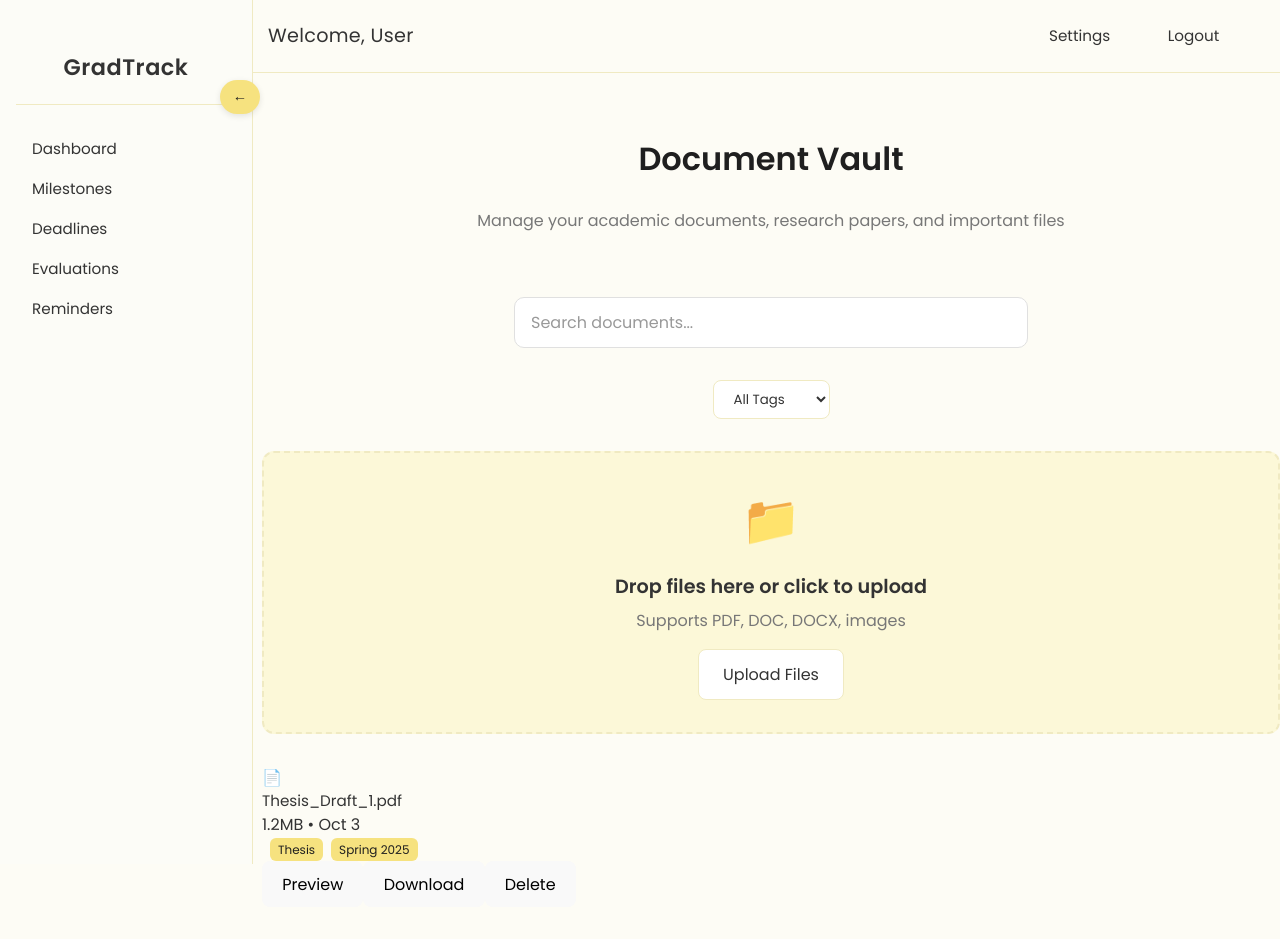
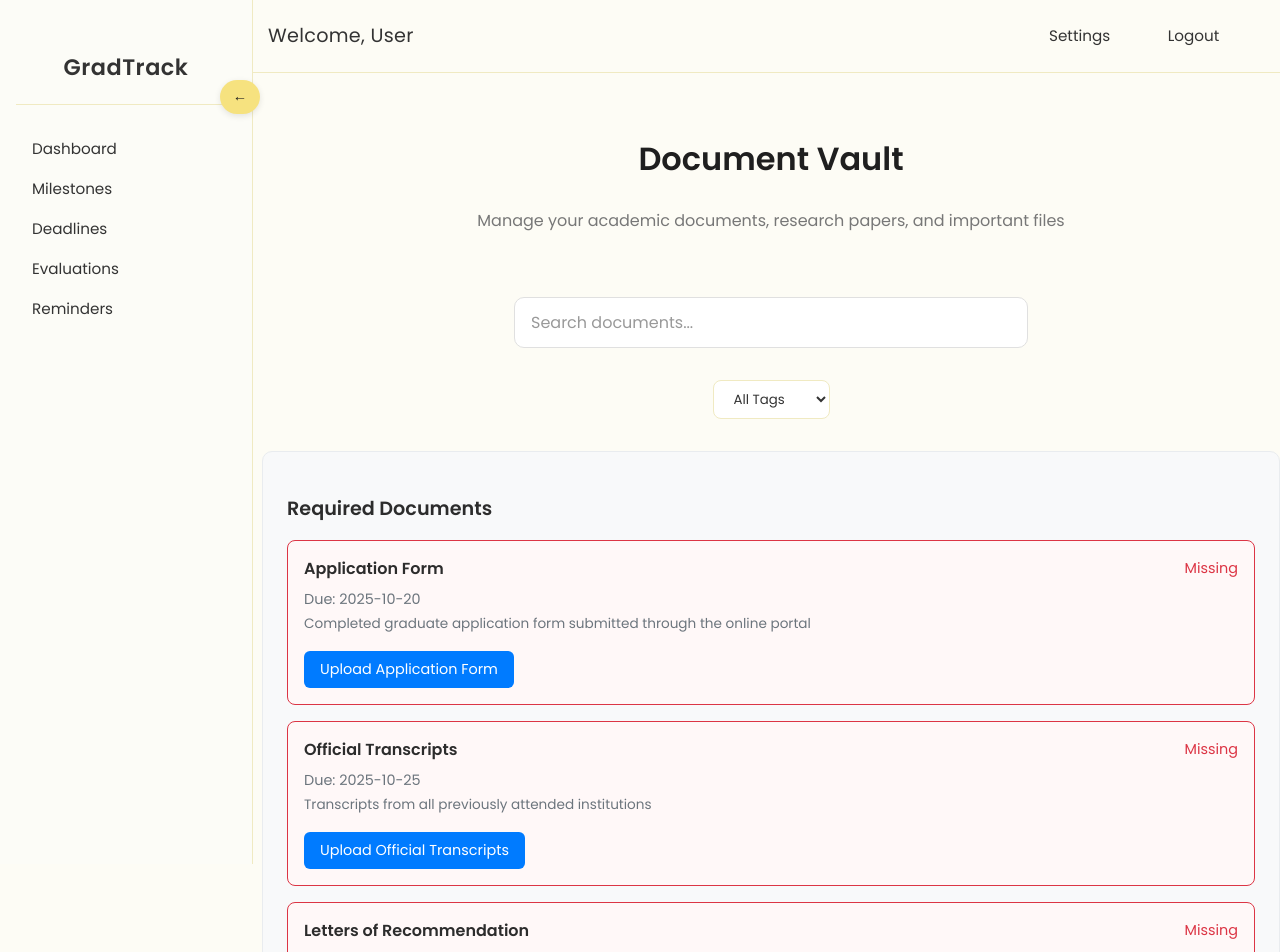
Before and after one commit to MJHabermann/GradTrack, a React (Vite) app in the folder frontend/gradtrack-app/: page /documents in a window 1280 px wide. Shown: the top 952 px of the page. Built offline with nearby package versions, Linux system fonts and the light colour scheme.

Commit message:
document vault required docs

```diff
--- a/frontend/gradtrack-app/src/pages/Documents.css
+++ b/frontend/gradtrack-app/src/pages/Documents.css
@@ -131,3 +131,253 @@
     cursor: pointer;
     transition: all 0.2s ease;
   }
+
+  /* Files Grid */
+.files-grid {
+  display: grid;
+  grid-template-columns: repeat(auto-fill, minmax(300px, 1fr));
+  gap: 1.5rem;
+  margin-top: 2rem;
+}
+
+.file-card {
+  background-color: var(--white);
+  border: 1px solid var(--border-soft);
+  border-radius: 12px;
+  padding: 1.5rem;
+  transition: all 0.2s ease;
+}
+
+.file-card:hover {
+  box-shadow: 0 4px 12px rgba(0, 0, 0, 0.1);
+  transform: translateY(-2px);
+}
+
+.file-header {
+  display: flex;
+  align-items: flex-start;
+  gap: 1rem;
+  margin-bottom: 1rem;
+}
+
+.file-icon {
+  font-size: 2rem;
+  flex-shrink: 0;
+}
+
+.file-info {
+  flex: 1;
+}
+
+.file-name {
+  font-weight: 600;
+  color: var(--text-dark);
+  margin-bottom: 0.5rem;
+  word-break: break-word;
+}
+
+.file-meta {
+  color: var(--text-muted);
+  font-size: 0.9rem;
+  margin-bottom: 0.5rem;
+}
+
+.file-tags {
+  display: flex;
+  gap: 0.5rem;
+  flex-wrap: wrap;
+}
+
+.file-tag {
+  background-color: var(--soft-yellow);
+  color: var(--text-dark);
+  padding: 0.25rem 0.5rem;
+  border-radius: 4px;
+  font-size: 0.8rem;
+}
+
+.file-actions {
+  display: flex;
+  gap: 0.5rem;
+  flex-wrap: wrap;
+  justify-content: center;
+}
+
+.action-btn {
+  background-color: var(--white);
+  border: 1px solid var(--border-soft);
+  border-radius: 6px;
+  padding: 0.5rem 1rem;
+  color: var(--text-dark);
+  font-family: 'Poppins', sans-serif;
+  font-size: 0.9rem;
+  cursor: pointer;
+  transition: all 0.2s ease;
+}
+
+.action-btn:hover {
+  background-color: var(--soft-yellow);
+}
+
+.action-btn.delete {
+  color: #dc3545;
+  border-color: #dc3545;
+}
+
+.action-btn.delete:hover {
+  background-color: #dc3545;
+  color: white;
+}
+
+/* Required Documents Section */
+.required-documents-section {
+  margin-bottom: 2rem;
+  padding: 1.5rem;
+  background-color: #f8f9fa;
+  border-radius: 10px;
+  border: 1px solid #e9ecef;
+}
+
+.required-documents-section h3 {
+  margin-bottom: 1rem;
+  color: #2c2c2c;
+  font-size: 1.2rem;
+}
+
+.required-docs-list {
+  display: flex;
+  flex-direction: column;
+  gap: 1rem;
+}
+
+.required-doc-item {
+  background-color: white;
+  border: 1px solid #dee2e6;
+  border-radius: 8px;
+  padding: 1rem;
+  transition: all 0.2s ease;
+}
+
+.required-doc-item.completed {
+  border-color: #28a745;
+  background-color: #f8fff9;
+}
+
+.required-doc-item.pending {
+  border-color: #dc3545;
+  background-color: #fff8f8;
+}
+
+.doc-header {
+  display: flex;
+  justify-content: space-between;
+  align-items: center;
+  margin-bottom: 0.5rem;
+}
+
+.doc-name {
+  font-weight: 600;
+  color: #2c2c2c;
+}
+
+.doc-status {
+  font-size: 0.9rem;
+  font-weight: 500;
+}
+
+.doc-status.completed {
+  color: #28a745;
+}
+
+.doc-status.pending {
+  color: #dc3545;
+}
+
+.doc-details {
+  display: flex;
+  flex-direction: column;
+  gap: 0.25rem;
+  margin-bottom: 1rem;
+}
+
+.due-date {
+  font-size: 0.9rem;
+  color: #6c757d;
+  font-weight: 500;
+}
+
+.doc-description {
+  font-size: 0.85rem;
+  color: #6c757d;
+}
+
+.doc-actions {
+  display: flex;
+  gap: 0.5rem;
+}
+
+.upload-required-btn {
+  background-color: #007bff;
+  color: white;
+  border: none;
+  padding: 0.5rem 1rem;
+  border-radius: 6px;
+  font-size: 0.9rem;
+  cursor: pointer;
+  transition: background-color 0.2s ease;
+}
+
+.upload-required-btn:hover {
+  background-color: #0056b3;
+}
+
+.view-uploaded-btn {
+  background-color: #28a745;
+  color: white;
+  border: none;
+  padding: 0.5rem 1rem;
+  border-radius: 6px;
+  font-size: 0.9rem;
+  cursor: pointer;
+  transition: background-color 0.2s ease;
+}
+
+.view-uploaded-btn:hover {
+  background-color: #1e7e34;
+}
+
+/* Compliance Progress */
+.compliance-progress {
+  margin-bottom: 2rem;
+  padding: 1.5rem;
+  background-color: #e3f2fd;
+  border-radius: 10px;
+  border: 1px solid #bbdefb;
+}
+
+.compliance-progress h4 {
+  margin-bottom: 1rem;
+  color: #1976d2;
+  font-size: 1.1rem;
+}
+
+.progress-bar {
+  width: 100%;
+  height: 20px;
+  background-color: #e0e0e0;
+  border-radius: 10px;
+  overflow: hidden;
+  margin-bottom: 0.5rem;
+}
+
+.progress-fill {
+  height: 100%;
+  background-color: #28a745;
+  transition: width 0.3s ease;
+}
+
+.progress-text {
+  font-size: 0.9rem;
+  color: #1976d2;
+  font-weight: 500;
+}
--- a/frontend/gradtrack-app/src/pages/Documents.jsx
+++ b/frontend/gradtrack-app/src/pages/Documents.jsx
@@ -7,14 +7,76 @@ const Documents = () => {
   const [sidebarOpen, setSidebarOpen] = useState(true);
   const [isDragOver, setIsDragOver] = useState(false);
 
-  // Files state
-  const [files, setFiles] = useState([
-    { id: 1, name: 'Thesis_Draft_1.pdf', tag: 'Thesis', date: 'Oct 3', size: '1.2MB', type: 'pdf'},
-    { id: 2, name: 'Research_Notes.docx', tag: 'Research', date: 'Oct 1', size: '1.2MB', type: 'docx'},
-    { id: 3, name: 'Meeting_Notes.pdf', tag: 'Meeting', date: 'Sep 28', size: '1.2MB', type: 'pdf'},
+  // Files state statically set for testing
+  const [files, setFiles] = useState([]);
+  const [searchString, setSearchString] = useState('');
+
+  const fileTypes = ['application/pdf', 'application/docx', 'application/doc'];
+
+  // Required documents
+  const [requiredDocuments, setRequiredDocuments] = useState([
+    {
+      id: 1,
+      name: 'Application Form',
+      required: true,
+      dueDate: '2025-10-20',
+      fileTypes: ['pdf'],
+      description: 'Completed graduate application form submitted through the online portal',
+      status: 'pending',
+      uploaded: false
+    },
+    {
+      id: 2,
+      name: 'Official Transcripts',
+      required: true,
+      dueDate: '2025-10-25',
+      fileTypes: ['pdf'],
+      description: 'Transcripts from all previously attended institutions',
+      status: 'pending',
+      uploaded: false
+    },
+    {
+      id: 3,
+      name: 'Letters of Recommendation',
+      required: true,
+      dueDate: '2025-10-30',
+      fileTypes: ['pdf'],
+      description: 'Two or three signed recommendation letters from academic or professional references',
+      status: 'pending',
+      uploaded: false
+    },
+    {
+      id: 4,
+      name: 'Statement of Purpose',
+      required: true,
+      dueDate: '2025-11-05',
+      fileTypes: ['pdf', 'docx'],
+      description: 'Personal statement outlining academic goals and reasons for pursuing graduate study',
+      status: 'pending',
+      uploaded: false
+    },
+    {
+      id: 5,
+      name: 'Resume or CV',
+      required: true,
+      dueDate: '2025-11-10',
+      fileTypes: ['pdf', 'docx'],
+      description: 'Detailed record of academic background, research, and work experience',
+      status: 'pending',
+      uploaded: false
+    },
+    {
+      id: 6,
+      name: 'I-9 Employment Eligibility Verification',
+      required: true,
+      dueDate: '2025-08-15',
+      fileTypes: ['pdf'],
+      description: 'Employment eligibility verification (International students)',
+      status: 'pending',
+      uploaded: false
+    }
   ]);
 
-  const fileTypes = ['application/pdf', 'application/docx', 'application/doc', 'application/jpg', 'application/jpeg', 'application/png', 'application/gif', 'application/bmp', 'application/tiff', 'application/ico', 'application/webp'];
 
   // File dragging functionality
   const handleDragOver = (e) => {
@@ -41,7 +103,7 @@ const Documents = () => {
     window.open(file.url, '_blank');
   }
 
-  // Let user pick file from computer
+  // Let user pick file from local
   const handleFilePick = (e) => {
     e.preventDefault();
     const selectedFile = Array.from(e.target.files)[0];
@@ -53,14 +115,55 @@ const Documents = () => {
     setFiles(files.filter((file) => file.id !== id));
   }
 
+  // Download files
+  /*
+  * ID: file to download
+  */
+  const handleFileDownload = (id) => {
+    const file = files.find(f => f.id === id)
+    if (file && file.url) {
+      const link = document.createElement('a'); //create a html element
+      link.href = file.url; //href to file url
+      link.download = file.name; //set file name
+      link.click();
+    }
+  }
+
+  // Format file size
+  const formatFileSize = (bytes) => {
+    if (bytes === 0) return '0 Bytes';
+    const k = 1024;
+    const sizes = ['Bytes', 'KB', 'MB', 'GB'];
+    const i = Math.floor(Math.log(bytes) / Math.log(k));
+    return parseFloat((bytes / Math.pow(k, i)).toFixed(2)) + ' ' + sizes[i];
+  };
+
+  // Get file extension
+  const getFileExtension = (filename) => {
+    return filename.split('.').pop().toLowerCase();
+  };
+
+  // Search files logic
+  const fileSearch = files.filter(file => {
+    if (searchString === '') {
+      return true;
+    }
+    else {
+      return file.name.toLowerCase().includes(searchString.toLowerCase());
+    }
+
+  });
+
+
+
   // File upload handling
   const MAX_FILE_SIZE = 10 * 1024 * 1024; // 10MB
   const handleFileUpload = (file) => {
-    if(file.size > MAX_FILE_SIZE) {
+    if (file.size > MAX_FILE_SIZE) {
       alert('File size must be less than 10MB');
       return;
     }
-    if(!fileTypes.includes(file.type)) {
+    if (!fileTypes.includes(file.type)) {
       alert('File type must be pdf or docx');
       return;
     }
@@ -68,10 +171,11 @@ const Documents = () => {
     const newFile = {
       id: files.length + 1,
       name: file.name,
-        tag: file.tag,
-        date: file.date,
-        size: file.size,
-        type: file.type,
+      tag: 'Untagged',
+      date: new Date().toLocaleDateString(),
+      size: formatFileSize(file.size),
+      type: getFileExtension(file.name),
+      url: URL.createObjectURL(file),
     }
 
     setFiles([...files, newFile]);
@@ -96,6 +200,8 @@ const Documents = () => {
               type="text"
               placeholder="Search documents..."
               className="search-input"
+              value={searchString}
+              onChange={(e) => setSearchString(e.target.value)}
             />
           </div>
 
@@ -108,35 +214,72 @@ const Documents = () => {
             </select>
           </div>
 
+          {/* Required Documents Section */}
+          <div className="required-documents-section">
+            <h3>Required Documents</h3>
+            <div className="required-docs-list">
+              {requiredDocuments.map(doc => (
+                <div key={doc.id} className={`required-doc-item ${doc.uploaded ? 'completed' : 'pending'}`}>
+                  <div className="doc-header">
+                    <span className="doc-name">{doc.name}</span>
+                    <span className={`doc-status ${doc.status}`}>
+                      {doc.uploaded ? 'Uploaded' : 'Missing'}
+                    </span>
+                  </div>
+                  <div className="doc-details">
+                    <span className="due-date">Due: {doc.dueDate}</span>
+                    <span className="doc-description">{doc.description}</span>
+                  </div>
+                  <div className="doc-actions">
+                    {!doc.uploaded && (
+                      <button
+                        className="upload-required-btn"
+                        onClick={() => document.getElementById('file-input').click()}
+                      >
+                        Upload {doc.name}
+                      </button>
+                    )}
+                    {doc.uploaded && (
+                      <button className="view-uploaded-btn">View Document</button>
+                    )}
+                  </div>
+                </div>
+              ))}
+            </div>
+          </div>
+
           {/* Upload */}
           <div className="upload-section" onDragOver={handleDragOver} onDragLeave={handleDragLeave} onDrop={handleDrop}>
             <div className="upload-icon">📁</div>
             <div className="upload-text">Drop files here or click to upload</div>
             <div className="upload-subtext">Supports PDF, DOC, DOCX, images</div>
-            <input type = "file" onChange={handleFilePick} multiple id="file-input" style={{ display: 'none' }} />
+            <input type="file" onChange={handleFilePick} multiple id="file-input" style={{ display: 'none' }} />
             <button className="upload-btn" onClick={() => document.getElementById('file-input').click()}>Upload Files</button>
           </div>
 
           {/* Files Grid */}
           <div className="files-grid">
-            <div className="file-card">
+            {fileSearch.map((file) => (
+              <div key={file.id} className="file-card">
                 <div className="file-header">
                   <div className="file-icon">📄</div>
                   <div className="file-info">
-                  <div className="file-name">Thesis_Draft_1.pdf</div>
-                  <div className="file-meta">1.2MB • Oct 3</div>
+                    <div className="file-name">{file.name}</div>
+                    <div className="file-meta">{file.size} • {file.date}</div>
                     <div className="file-tags">
-                    <span className="file-tag">Thesis</span>
-                    <span className="file-tag">Spring 2025</span>
+                      <span className="file-tag">{file.tag}</span>
                     </div>
                   </div>
                 </div>
                 <div className="file-actions">
+                  {/*!-- Add preview if time permits
                 <button className="action-btn" onClick={() => handleFilePreview(file.id)}>Preview</button>
+                */}
                   <button className="action-btn" onClick={() => handleFileDownload(file.id)}>Download</button>
                   <button className="action-btn delete" onClick={() => handleFileDelete(file.id)}>Delete</button>
                 </div>
               </div>
+            ))}
           </div>
         </div>
       </main>
```
Lines whose indentation alone changed are shown as unchanged.
